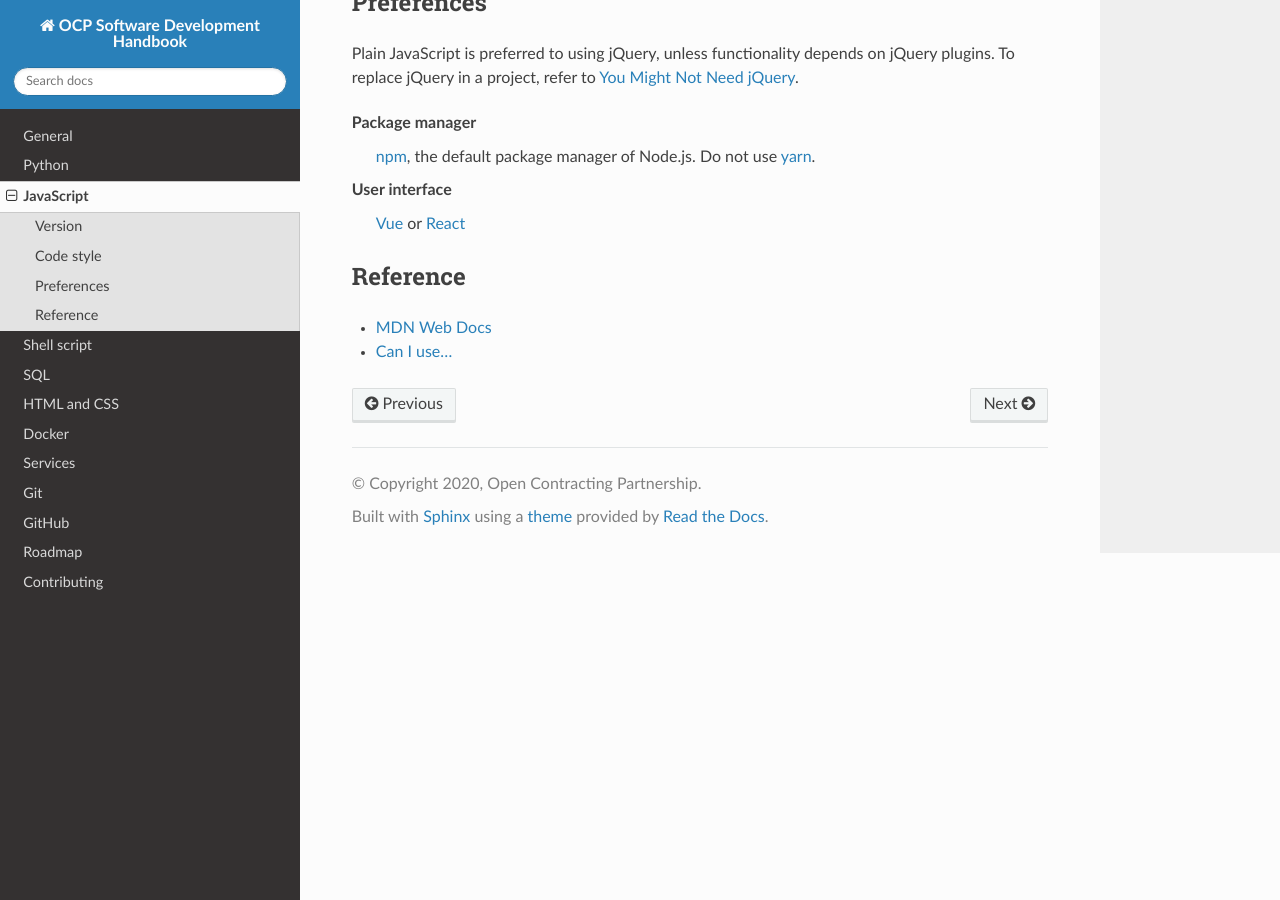
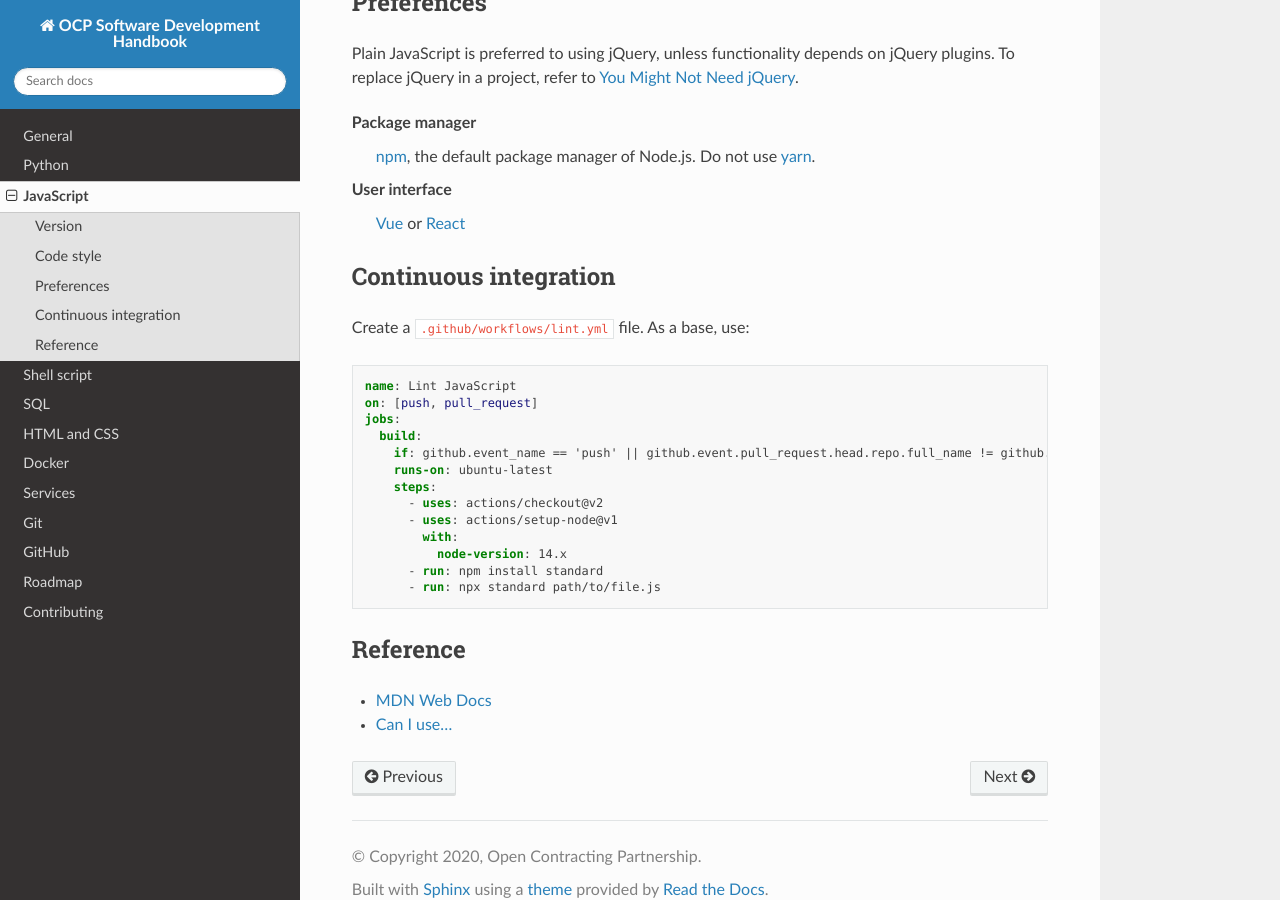
Before and after one commit to open-contracting/software-development-handbook, a Sphinx documentation site: the page built from docs/javascript/index.rst, in a window 1280 px wide and 900 px high, scrolled down 1061 px. Built offline with Sphinx 7.4.7 and the Read the Docs theme 2.0.0, drawn with Linux system fonts in a browser that asks for light colours.

Commit message:
javascript: Add CI section for linting

```diff
--- a/docs/javascript/index.rst
+++ b/docs/javascript/index.rst
@@ -53,6 +53,16 @@ Package manager
 User interface
   `Vue <https://vuejs.org>`__ or `React <https://reactjs.org>`__
 
+.. _javascript-ci:
+
+Continuous integration
+----------------------
+
+Create a ``.github/workflows/lint.yml`` file. As a base, use:
+
+.. literalinclude:: samples/lint.yml
+   :language: yaml
+
 Reference
 ---------
 
--- /dev/null
+++ b/docs/javascript/samples/lint.yml
@@ -0,0 +1,13 @@
+name: Lint JavaScript
+on: [push, pull_request]
+jobs:
+  build:
+    if: github.event_name == 'push' || github.event.pull_request.head.repo.full_name != github.repository
+    runs-on: ubuntu-latest
+    steps:
+      - uses: actions/checkout@v2
+      - uses: actions/setup-node@v1
+        with:
+          node-version: 14.x
+      - run: npm install standard
+      - run: npx standard path/to/file.js
```
